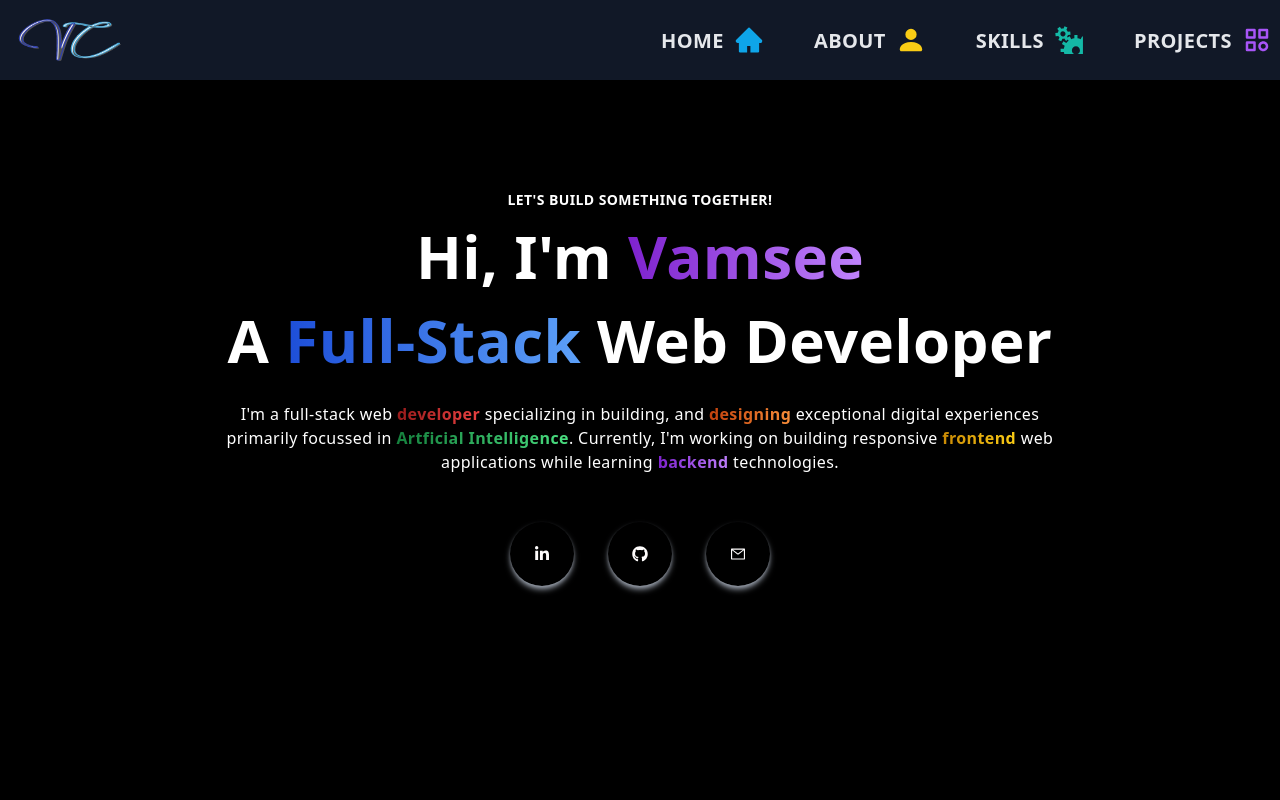
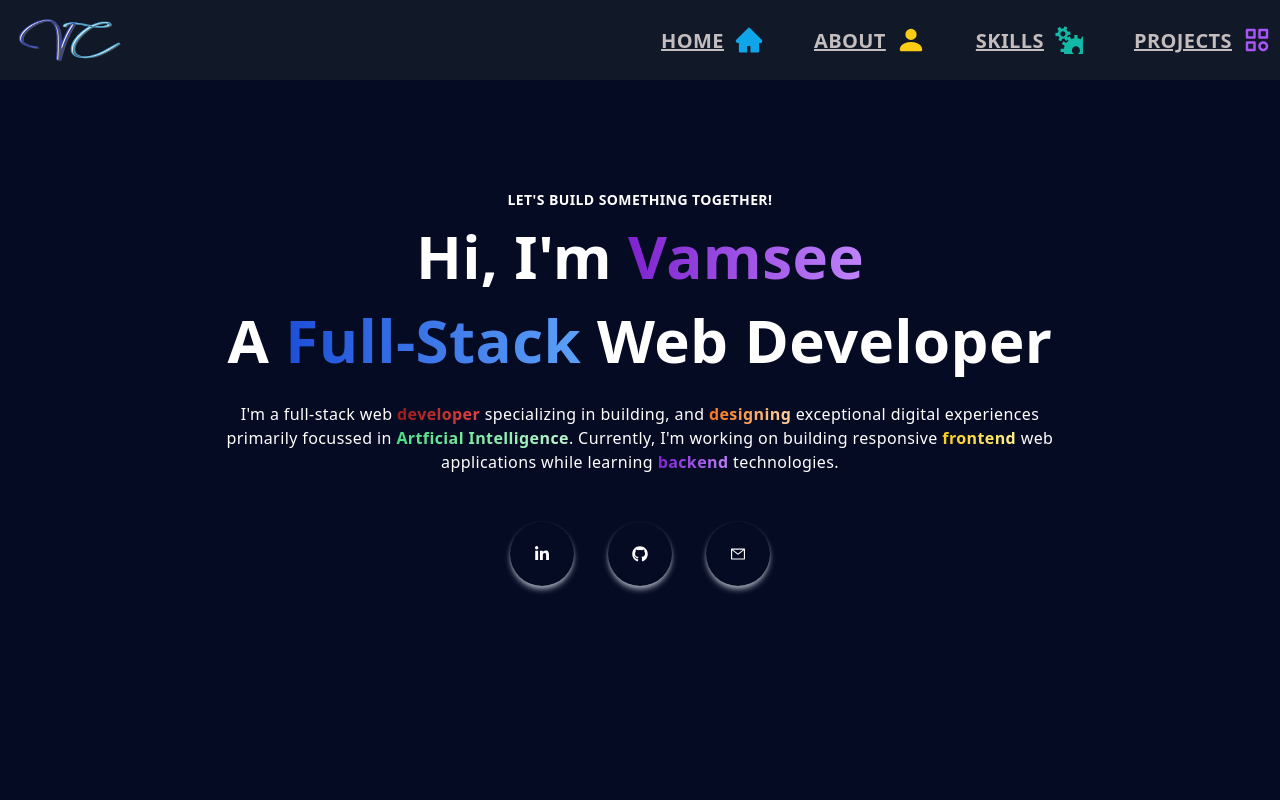
Before and after one commit to VamseeC21/Personal-Portfolio-Website-, a Next.js app: page / in a window 1280 px wide. Shown: the top 800 px of the page. Built offline with nearby package versions, Linux system fonts and the light colour scheme.

Commit message:
new background colors

```diff
--- a/components/About.jsx
+++ b/components/About.jsx
@@ -4,7 +4,7 @@ import codingPic from '../public/LogosForPersonalWebsite/codingPic.webp'
 
 const About = () => {
   return (
-    <div id='about' className='w-full md:h-screen p-2 flex items-center py-16'>
+    <div id='about' className='w-full md:h-screen p-2 flex items-center py-16 bg-[#150d38]'>
         <div className='max-w-[1240px] m-auto md:grid grid-cols-3 gap-8'>
             <div className='col-span-2'>
                 <p className='font-bold uppercase text-xl tracking-widest text-transparent bg-clip-text bg-gradient-to-r from-purple-700 to-purple-400'><b>About</b></p>
--- a/components/Main.jsx
+++ b/components/Main.jsx
@@ -18,9 +18,9 @@ const Main = () => {
                     A <span className='text-transparent bg-clip-text bg-gradient-to-r from-blue-700 to-blue-400'>Full-Stack </span> Web Developer
                 </h1>
                 <p className='py-6 text-[#ffffff] max-w-[70%] m-auto'>
-                    I'm a full-stack web <span className='font-bold text-transparent bg-clip-text bg-gradient-to-r from-red-800 to-red-500'>developer </span> specializing in building, and <span className='font-bold text-transparent bg-clip-text bg-gradient-to-r from-orange-700 to-orange-400'>designing </span>
-                    exceptional digital experiences primarily focussed in <span className='font-bold text-transparent bg-clip-text bg-gradient-to-r from-green-700 to-green-400'>Artficial Intelligence</span>.
-                    Currently, I'm working on building responsive <span className='font-bold text-transparent bg-clip-text bg-gradient-to-r from-yellow-600 to-yellow-400'>frontend</span> web applications
+                    I'm a full-stack web <span className='font-bold text-transparent bg-clip-text bg-gradient-to-r from-red-800 to-red-500'>developer </span> specializing in building, and <span className='font-bold text-transparent bg-clip-text bg-gradient-to-r from-orange-500 to-orange-200'>designing </span>
+                    exceptional digital experiences primarily focussed in <span className='font-bold text-transparent bg-clip-text bg-gradient-to-r from-green-400 to-green-200'>Artficial Intelligence</span>.
+                    Currently, I'm working on building responsive <span className='font-bold text-transparent bg-clip-text bg-gradient-to-r from-yellow-400 to-yellow-200'>frontend</span> web applications
                     while learning <span className='font-bold text-transparent bg-clip-text bg-gradient-to-r from-purple-700 to-purple-400'>backend </span>
                     technologies.
                 </p>
--- a/components/Navbar.jsx
+++ b/components/Navbar.jsx
@@ -31,7 +31,7 @@ const Navbar = () => {
 
   return (
     <div className={shadow ? 'fixed w-full h-20 shadow-xl z-[100] bg-gray-900': 'fixed w-full h-20 z-[100] bg-gray-900'}>
-        <div className='flex justify-between items-center w-full h-full px-2 2xl:px-16'>
+        <div className='flex justify-between items-center w-full h-full px-2 2xl:px-16 cursor-pointer'>
             <Link href='/#home'>
                 <Image
                     src={logoVMC}
@@ -42,31 +42,31 @@ const Navbar = () => {
             </Link>
 
             <div>
-                <ul className='hidden md:flex mr-15 text-gray-200'>
+                <ul className='hidden md:flex mr-15 text-[#c3bdbd]'>
                     <Link href='/'>
                     <li className='flex items-end ml-10 text-xl uppercase hover:text-white'>
-                        <b className='px-2.5'>Home</b>
+                        <b className='px-2.5 underline'>Home</b>
                         <AiFillHome color = '#0ea5e9' size={30}/>
                     </li>
                     </Link>
 
                     <Link href='/#about'>
                     <li className='flex items-end ml-10 text-xl uppercase hover:text-white'>
-                        <b className='px-2.5'>About</b>
+                        <b className='px-2.5 underline'>About</b>
                         <BsPersonFill color= '#facc15' size={30}/>
                     </li>
                     </Link>
 
                     <Link href='/#skills'>
                     <li className='flex items-end ml-10 text-xl uppercase hover:text-white'>
-                        <b className='px-2.5'>Skills</b>
+                        <b className='px-2.5 underline'>Skills</b>
                         <GiGears color= '#14b8a6' size={30}/>
                     </li>
                     </Link>
 
                     <Link href='/#projects'>
                     <li className='flex items-end ml-10 text-xl uppercase hover:text-white'>
-                        <b className='px-2.5'>Projects</b>
+                        <b className='px-2.5 underline'>Projects</b>
                         <BiCategory color= '#a855f7' size={30}/>
                     </li>
                     </Link>
--- a/components/Projects.jsx
+++ b/components/Projects.jsx
@@ -7,7 +7,7 @@ import ProjectItem from './ProjectItem'
 
 const Projects = () => {
   return (
-    <div id='projects' className='w-full'>
+    <div id='projects' className='w-full bg-[#150d38]'>
         <div className='max-w-[1240px] mx-auto px-2 py-16'>
         <p className='font-bold uppercase text-xl tracking-widest text-transparent bg-clip-text bg-gradient-to-r from-orange-600 to-orange-100'><b>Projects</b></p>
             <h2 className='py-4'>What I've Built</h2>
@@ -25,6 +25,7 @@ const Projects = () => {
                 projectUrl='/marvelChatbot'
                 tech='GPT-3'
               />
+              {/* project item empty will go here */}
 
             </div>
 
--- a/components/Skills.jsx
+++ b/components/Skills.jsx
@@ -19,7 +19,7 @@ const Skills = () => {
         <div className='max-w-[1240px] mx-auto flex flex-col justify-center h-full'>
         <p className='font-bold uppercase text-xl tracking-widest text-transparent bg-clip-text bg-gradient-to-r from-blue-600 to-blue-200'><b>Skills</b></p>
             <h2 className='py-4'>What I Can Do</h2>
-            <div className='grid md:grid-cols-2 lg:grid-cols-4 gap-8'>
+            <div className='grid sm: grid-cols-2 md:grid-cols-2 lg:grid-cols-4 gap-8'>
 
 
                 <div className='p-6 shadow-md shadow-orange-500 rounded-xl hover:scale-110 ease-in duration-100'>
--- a/styles/globals.css
+++ b/styles/globals.css
@@ -8,7 +8,7 @@ html {
 
 @layer base {
   body {
-    @apply bg-[#000000] text-[#fffdfd] tracking-wide
+    @apply bg-[#060b24] text-[#fffdfd] tracking-wide
   }
 
 
```
